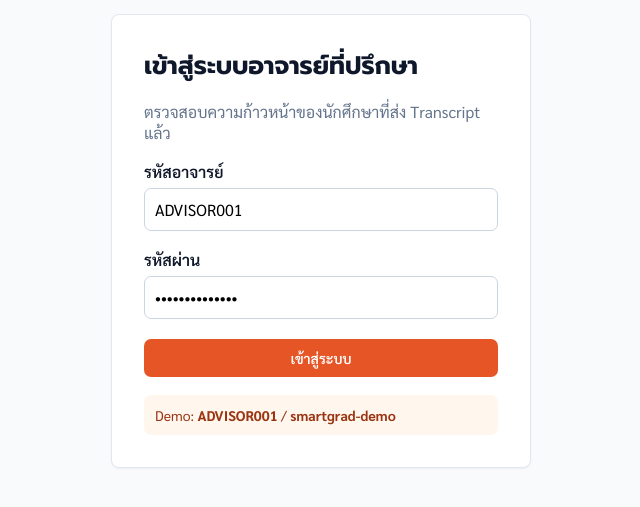
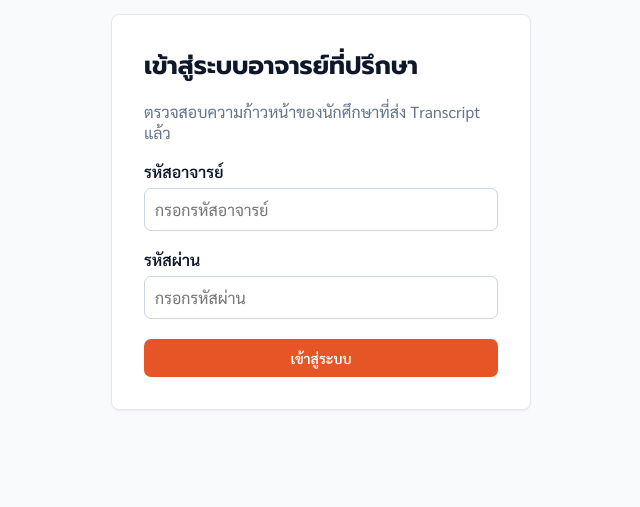
Before and after one commit to guy14315/smartgrad, a FastAPI app: page /advisor in a window 1280 px wide. Shown: the part 132-639 px from the top of the page, without its empty margins (319-959 px from the left). Run offline with FastAPI, Linux system fonts and the light colour scheme; parts of the project's set-up code (start-up, migrations or seed data) failed here and were passed over.

Commit message:
Del รหัสหน้าเว็บอาจารย์

```diff
--- a/templates/advisor.html
+++ b/templates/advisor.html
@@ -22,8 +22,8 @@
   <main>
     <section id="login-view" class="login">
       <h1>เข้าสู่ระบบอาจารย์ที่ปรึกษา</h1><p class="muted">ตรวจสอบความก้าวหน้าของนักศึกษาที่ส่ง Transcript แล้ว</p>
-      <form onsubmit="login(event)"><label for="advisor-id">รหัสอาจารย์</label><input id="advisor-id" required value="ADVISOR001" autocomplete="username"><label for="password">รหัสผ่าน</label><input id="password" required type="password" value="smartgrad-demo" autocomplete="current-password"><button id="login-btn">เข้าสู่ระบบ</button><p id="login-error" class="error hidden"></p></form>
-      <div class="demo">Demo: <b>ADVISOR001</b> / <b>smartgrad-demo</b></div>
+      <form onsubmit="login(event)"><label for="advisor-id">รหัสอาจารย์</label><input id="advisor-id" required placeholder="กรอกรหัสอาจารย์" autocomplete="username"><label for="password">รหัสผ่าน</label><input id="password" required type="password" placeholder="กรอกรหัสผ่าน" autocomplete="current-password"><button id="login-btn">เข้าสู่ระบบ</button><p id="login-error" class="error hidden"></p></form>
+
     </section>
     <section id="dashboard-view" class="hidden">
       <h1 id="welcome">ภาพรวมนักศึกษา</h1><p class="muted">แสดงเฉพาะนักศึกษาที่อัปโหลด Transcript ล่าสุดแล้ว</p>
```
